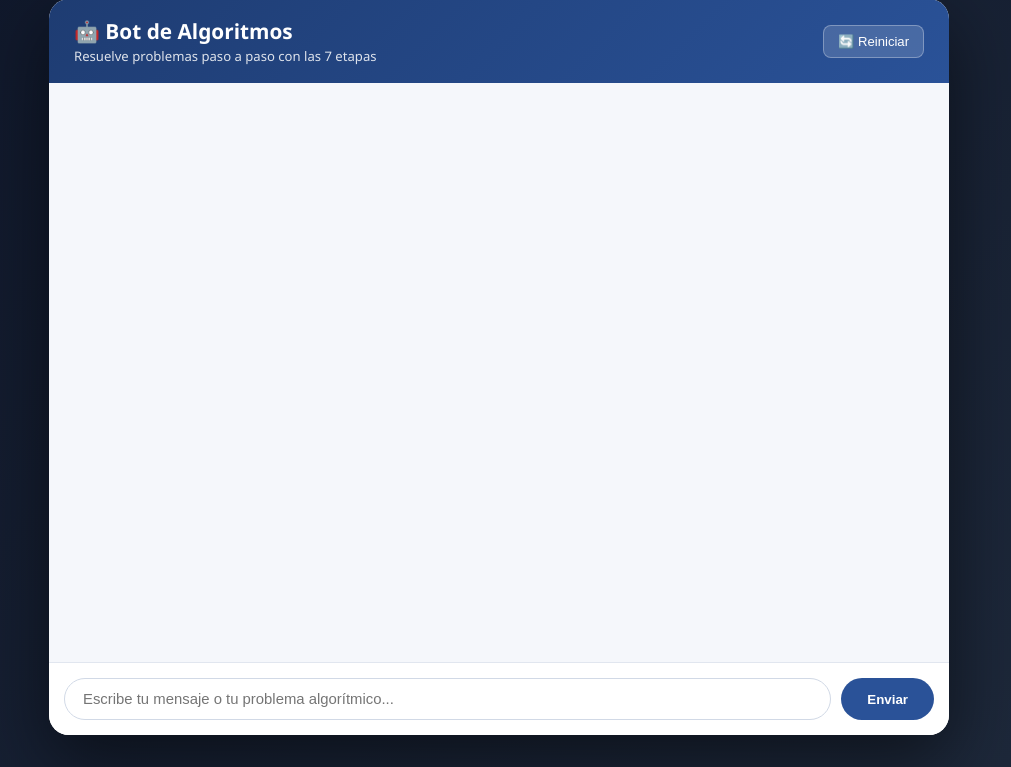
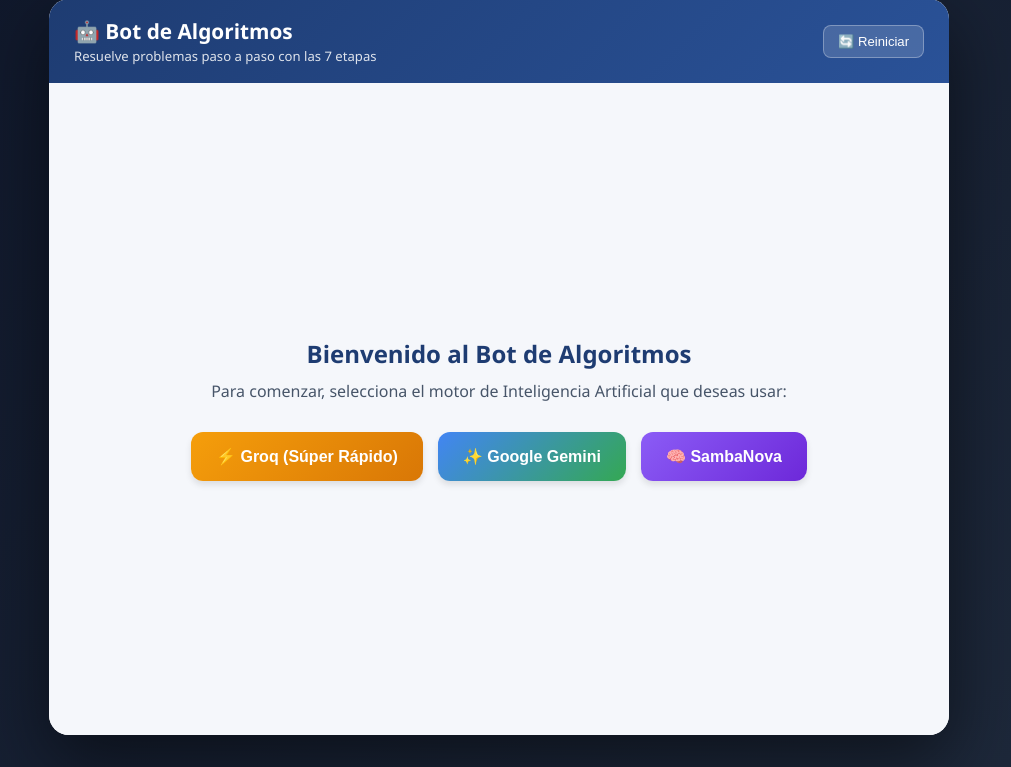
Before and after one commit to JP-Zeu-2007/bot-algoritmos, a Flask app: page / in a window 1280 px wide. Shown: the part 33-800 px from the top of the page, without its empty margins (141-1152 px from the left). Run offline with Flask 3, Linux system fonts and the light colour scheme; some libraries are stand-ins or nearby versions.

Commit message:
Add IA selection menu to index.html

```diff
--- a/templates/index.html
+++ b/templates/index.html
@@ -32,9 +32,30 @@
             </button>
         </header>
 
-        <main id="chat" class="chat"></main>
+        <!-- ===== MENÚ DE SELECCIÓN DE IA ===== -->
+        <!-- Este bloque se oculta automáticamente al elegir una IA -->
+        <div id="menu-ia" style="padding: 40px 20px; text-align: center; background: #f5f7fb; flex: 1; display: flex; flex-direction: column; justify-content: center; align-items: center;">
+            <h2 style="color: #1e3c72; margin-bottom: 10px; font-size: 1.5rem;">Bienvenido al Bot de Algoritmos</h2>
+            <p style="color: #475569; margin-bottom: 30px;">Para comenzar, selecciona el motor de Inteligencia Artificial que deseas usar:</p>
 
-        <footer class="entrada">
+            <div style="display: flex; gap: 15px; flex-wrap: wrap; justify-content: center;">
+                <button onclick="iniciarIA('groq')" style="background: linear-gradient(135deg, #f59e0b, #d97706); color: white; border: none; padding: 15px 25px; border-radius: 12px; cursor: pointer; font-size: 1rem; font-weight: bold; box-shadow: 0 4px 6px rgba(0,0,0,0.1); transition: transform 0.2s;">
+                    ⚡ Groq (Súper Rápido)
+                </button>
+                <button onclick="iniciarIA('gemini')" style="background: linear-gradient(135deg, #4285f4, #34a853); color: white; border: none; padding: 15px 25px; border-radius: 12px; cursor: pointer; font-size: 1rem; font-weight: bold; box-shadow: 0 4px 6px rgba(0,0,0,0.1); transition: transform 0.2s;">
+                    ✨ Google Gemini
+                </button>
+                <button onclick="iniciarIA('sambanova')" style="background: linear-gradient(135deg, #8b5cf6, #6d28d9); color: white; border: none; padding: 15px 25px; border-radius: 12px; cursor: pointer; font-size: 1rem; font-weight: bold; box-shadow: 0 4px 6px rgba(0,0,0,0.1); transition: transform 0.2s;">
+                    🧠 SambaNova
+                </button>
+            </div>
+        </div>
+
+        <!-- ===== ÁREA DE CHAT (Oculta al inicio) ===== -->
+        <main id="chat" class="chat" style="display: none;"></main>
+
+        <!-- ===== ÁREA DE ENTRADA (Oculta al inicio) ===== -->
+        <footer class="entrada" id="area-entrada" style="display: none;">
             <input
                 type="text"
                 id="input-mensaje"
```
